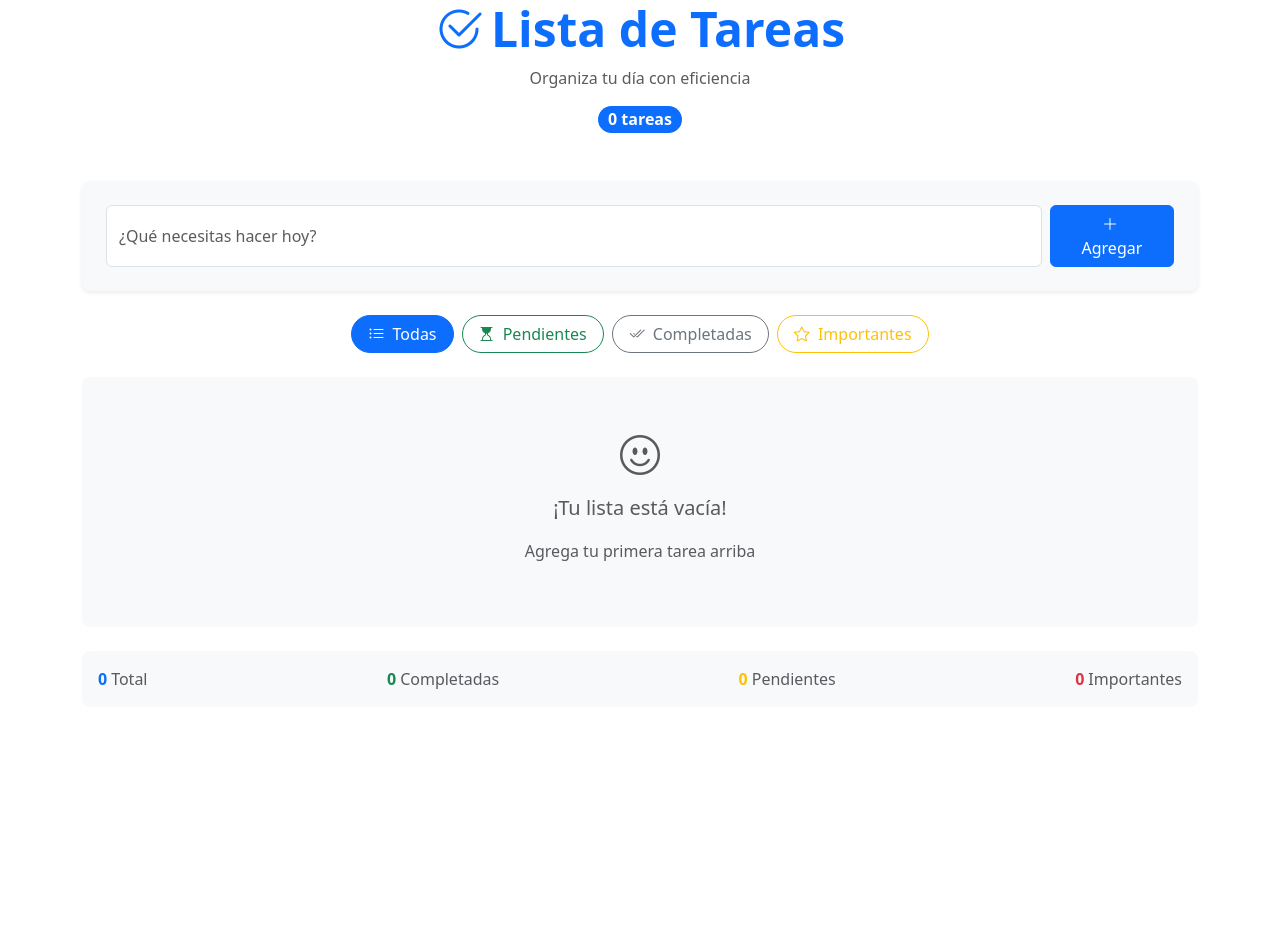
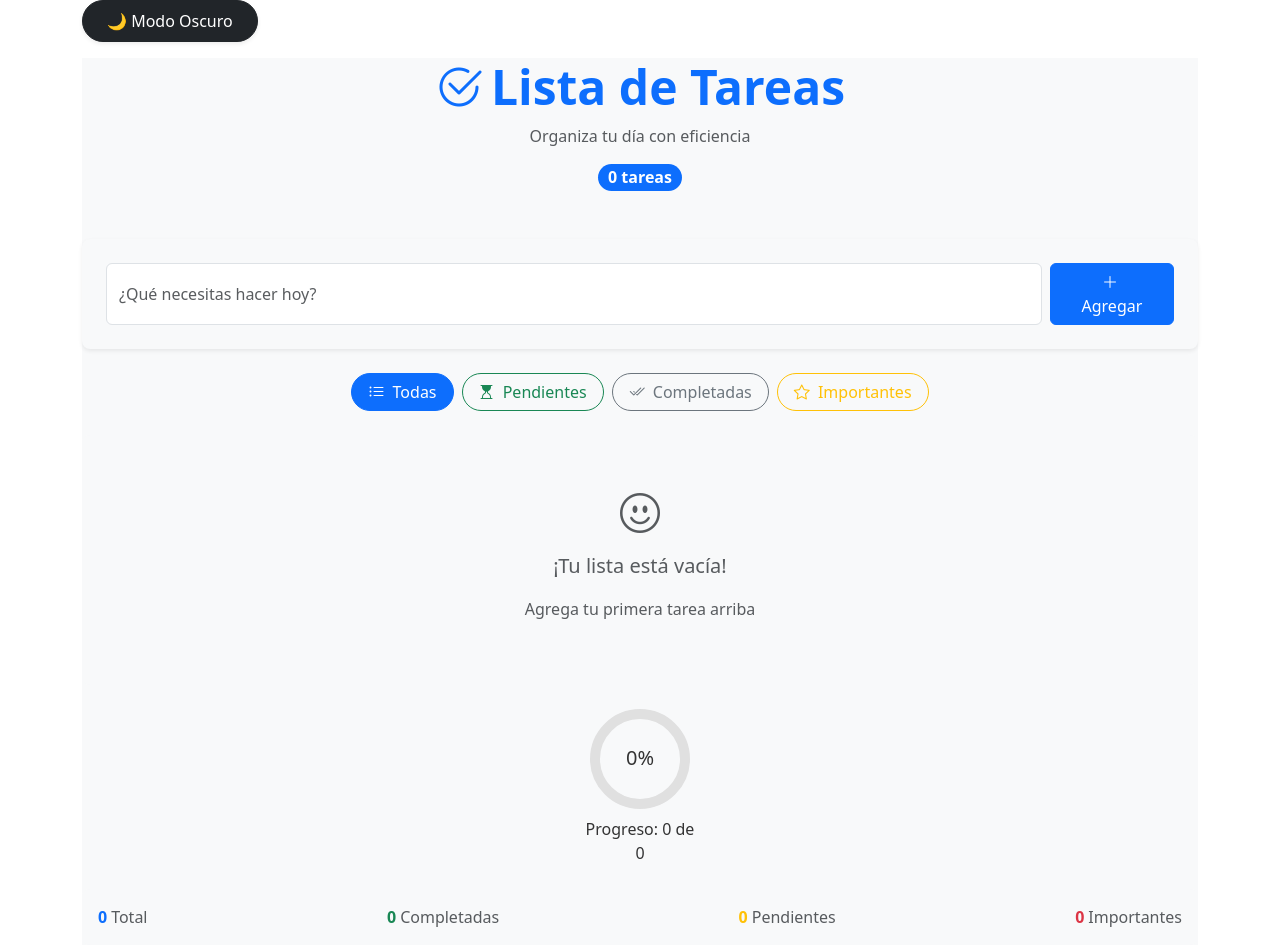
Before and after one commit to F3lip3-xz/TodoList, a React (Vite) app: page / in a window 1280 px wide. Before the commit the page ends 800 px from the top, so only its background shows below. Built offline with nearby package versions, Linux system fonts and the light colour scheme.

Commit message:
Agregar funcionalidad de edición y etiquetas a las tareas, implementar selección de fecha de vencimiento y mejorar el diseño con un gráfico de progreso.

```diff
--- a/index.html
+++ b/index.html
@@ -12,8 +12,11 @@
 </head>
 
 <body>
-  <div id="root"></div>
-  <script type="module" src="/src/main.jsx"></script>
+  <div class="container">
+    <div id="root"></div>
+    <script type="module" src="/src/main.jsx"></script>
+  </div>
+
 </body>
 
 </html>
--- a/package.json
+++ b/package.json
@@ -16,6 +16,7 @@
     "date-fns": "^4.1.0",
     "react": "^18.3.1",
     "react-bootstrap": "^2.10.4",
+    "react-datepicker": "^8.4.0",
     "react-dom": "^18.3.1",
     "react-icons": "^5.5.0",
     "react-toastify": "^11.0.5",
--- a/src/App.jsx
+++ b/src/App.jsx
@@ -1,15 +1,32 @@
 import TodoList from './components/TodoList';
-import { Container } from 'react-bootstrap';
 import './styles/main.css';
+import { useState } from 'react';
+import { Button } from 'react-bootstrap';
 
 function App() {
+  const [theme, setTheme] = useState('light');
+
+  const toggleTheme = () => {
+    setTheme(theme === 'light' ? 'dark' : 'light');
+    document.documentElement.setAttribute('data-theme', theme === 'light' ? 'dark' : 'light');
+  };
+
   return (
-    <Container>
-      <div className="todo-app">
-        <TodoList />
-      </div>
-    </Container>
+    <div className="todo-app flex flex-col items-center">
+
+      <Button
+        onClick={toggleTheme}
+        className={`mb-3 px-4 py-2 rounded-pill d-flex align-items-center gap-2 shadow-sm
+        ${theme === 'light' ? 'btn-dark' : 'btn-light border'}`}
+      >
+        {theme === 'light' ? '🌙 Modo Oscuro' : '☀️ Modo Claro'}
+      </Button>
+
+
+      <TodoList />
+    </div>
   );
+
 }
 
 export default App;
--- /dev/null
+++ b/src/components/ProgressChart.jsx
@@ -0,0 +1,39 @@
+import React from 'react';
+
+const ProgressChart = ({ total, completed }) => {
+    const percentage = total > 0 ? (completed / total) * 100 : 0;
+    const circumference = 2 * Math.PI * 45;
+    const offset = circumference - (percentage / 100) * circumference;
+
+    return (
+        <div className="progress-chart text-center mb-4">
+            <svg width="100" height="100" viewBox="0 0 100 100">
+                <circle
+                    cx="50"
+                    cy="50"
+                    r="45"
+                    fill="none"
+                    stroke="#e0e0e0"
+                    strokeWidth="10"
+                />
+                <circle
+                    cx="50"
+                    cy="50"
+                    r="45"
+                    fill="none"
+                    stroke="#28a745"
+                    strokeWidth="10"
+                    strokeDasharray={circumference}
+                    strokeDashoffset={offset}
+                    transform="rotate(-90 50 50)"
+                />
+                <text x="50" y="50" textAnchor="middle" dy="0.3em" fontSize="20" fill="#333">
+                    {`${Math.round(percentage)}%`}
+                </text>
+            </svg>
+            <p className="mt-2">Progreso: {completed} de {total}</p>
+        </div>
+    );
+};
+
+export default ProgressChart;
--- a/src/components/TodoItem.jsx
+++ b/src/components/TodoItem.jsx
@@ -1,17 +1,27 @@
 import { useState } from 'react';
 import { ListGroup, Form, Button, Badge, Modal } from 'react-bootstrap';
+import DatePicker from 'react-datepicker';
+import 'react-datepicker/dist/react-datepicker.css';
 import { format } from 'date-fns';
 import { es } from 'date-fns/locale';
 
-const TodoItem = ({ todo, toggleEstado, toggleImportante, eliminarTarea }) => {
+const TodoItem = ({ todo, toggleEstado, toggleImportante, eliminarTarea, updateTarea }) => {
     const [isHovered, setIsHovered] = useState(false);
-    const [showDeleteModal, setShowDeleteModal] = useState(false); // Estado para el modal de confirmación
+    const [showDeleteModal, setShowDeleteModal] = useState(false);
+    const [isEditing, setIsEditing] = useState(false);
+    const [dueDate, setDueDate] = useState(todo.fechaVencimiento ? new Date(todo.fechaVencimiento) : null);
+    const [tags, setTags] = useState(todo.tags || []);
+    const [editedTarea, setEditedTarea] = useState(todo.tarea);
     const { id, tarea, estado, fecha, importante } = todo;
 
-    // Función para confirmar la eliminación
     const handleDeleteConfirm = () => {
         eliminarTarea(id);
         setShowDeleteModal(false);
+    };
+
+    const handleSaveEdit = () => {
+        updateTarea(id, { tarea: editedTarea, fechaVencimiento: dueDate, tags });
+        setIsEditing(false);
     };
 
     return (
@@ -22,6 +32,35 @@ const TodoItem = ({ todo, toggleEstado, toggleImportante, eliminarTarea }) => {
                 onMouseLeave={() => setIsHovered(false)}
             >
                 <div className="d-flex align-items-center justify-content-between">
+                    {isEditing ? (
+                        <div className="d-flex align-items-center flex-grow-1 w-100">
+                            <Form.Control
+                                value={editedTarea}
+                                onChange={(e) => setEditedTarea(e.target.value)}
+                                className="me-3"
+                            />
+                            <DatePicker
+                                selected={dueDate}
+                                onChange={(date) => setDueDate(date)}
+                                locale={es}
+                                dateFormat="PPP"
+                                className="me-3"
+                                placeholderText="Fecha de vencimiento"
+                            />
+                            <Form.Control
+                                value={tags.join(', ')}
+                                onChange={(e) => setTags(e.target.value.split(',').map(tag => tag.trim()))}
+                                placeholder="Etiquetas (separadas por coma)"
+                                className="me-3"
+                            />
+                            <Button variant="success" onClick={handleSaveEdit} className="me-2">
+                                Guardar
+                            </Button>
+                            <Button variant="secondary" onClick={() => setIsEditing(false)}>
+                                Cancelar
+                            </Button>
+                        </div>
+                    ) : (
                         <div className="d-flex align-items-center flex-grow-1">
                             <Form.Check
                                 type="checkbox"
@@ -30,10 +69,10 @@ const TodoItem = ({ todo, toggleEstado, toggleImportante, eliminarTarea }) => {
                                 className={`me-3 ${importante ? 'important-check' : ''}`}
                                 id={`todo-check-${id}`}
                             />
-
                             <label
                                 htmlFor={`todo-check-${id}`}
                                 className={`todo-text mb-0 flex-grow-1 ${estado ? 'text-muted' : ''}`}
+                                onDoubleClick={() => setIsEditing(true)}
                             >
                                 <div className="d-flex align-items-center">
                                     {importante && (
@@ -43,15 +82,24 @@ const TodoItem = ({ todo, toggleEstado, toggleImportante, eliminarTarea }) => {
                                         {tarea}
                                     </span>
                                 </div>
-
-                            {fecha && (
+                                {dueDate && (
                                     <small className="d-block text-muted mt-1">
                                         <i className="bi bi-calendar me-1"></i>
-                                    {format(new Date(fecha), 'PPP', { locale: es })}
+                                        Vence: {format(dueDate, 'PPP', { locale: es })}
                                     </small>
+                                )}
+                                {tags.length > 0 && (
+                                    <div className="mt-1">
+                                        {tags.map((tag, index) => (
+                                            <Badge key={index} bg="secondary" className="me-1">
+                                                {tag}
+                                            </Badge>
+                                        ))}
+                                    </div>
                                 )}
                             </label>
                         </div>
+                    )}
 
                     <div className="actions d-flex align-items-center">
                         <Button
@@ -62,12 +110,11 @@ const TodoItem = ({ todo, toggleEstado, toggleImportante, eliminarTarea }) => {
                         >
                             <i className={`bi ${importante ? 'bi-star-fill' : 'bi-star'}`}></i>
                         </Button>
-
-                        {isHovered && (
+                        {isHovered && !isEditing && (
                             <Button
                                 variant="link"
                                 className="text-danger p-1"
-                                onClick={() => setShowDeleteModal(true)} // Mostrar modal en lugar de eliminar directamente
+                                onClick={() => setShowDeleteModal(true)}
                                 title="Eliminar tarea"
                             >
                                 <i className="bi bi-trash"></i>
@@ -77,7 +124,6 @@ const TodoItem = ({ todo, toggleEstado, toggleImportante, eliminarTarea }) => {
                 </div>
             </ListGroup.Item>
 
-            {/* Modal de confirmación para eliminar tarea */}
             <Modal show={showDeleteModal} onHide={() => setShowDeleteModal(false)} centered>
                 <Modal.Header closeButton className="bg-light">
                     <Modal.Title className="fw-bold">
--- a/src/components/TodoList.jsx
+++ b/src/components/TodoList.jsx
@@ -5,6 +5,7 @@ import { format } from 'date-fns';
 import { es } from 'date-fns/locale';
 import { toast } from 'react-toastify';
 import TodoItem from './TodoItem';
+import ProgressChart from './ProgressChart'; // Nuevo componente para el progreso
 
 const TodoList = () => {
     const [todos, setTodos] = useState([]);
@@ -13,13 +14,11 @@ const TodoList = () => {
     const tareaRef = useRef();
     const KEY = "todos-app-felipe";
 
-    // Cargar tareas al iniciar
     useEffect(() => {
         const storedTodos = JSON.parse(localStorage.getItem(KEY)) || [];
         setTodos(storedTodos);
     }, []);
 
-    // Guardar tareas cuando cambian
     useEffect(() => {
         localStorage.setItem(KEY, JSON.stringify(todos));
     }, [todos]);
@@ -27,20 +26,19 @@ const TodoList = () => {
     const agregarTarea = (e) => {
         e.preventDefault();
         const tarea = tareaRef.current.value.trim();
-
         if (!tarea) {
             toast.warning('¡Debes escribir una tarea!');
             return;
         }
-
         const nuevaTarea = {
             id: uuidv4(),
             tarea,
             estado: false,
             fecha: new Date().toISOString(),
-            importante: false
+            importante: false,
+            fechaVencimiento: null,
+            tags: []
         };
-
         setTodos(prev => [nuevaTarea, ...prev]);
         tareaRef.current.value = '';
         toast.success('✅ Tarea agregada');
@@ -61,6 +59,12 @@ const TodoList = () => {
     const eliminarTarea = (id) => {
         setTodos(prev => prev.filter(todo => todo.id !== id));
         toast.info('🗑️ Tarea eliminada');
+    };
+
+    const updateTarea = (id, updatedData) => {
+        setTodos(prev => prev.map(todo =>
+            todo.id === id ? { ...todo, ...updatedData } : todo
+        ));
     };
 
     const eliminarCompletadas = () => {
@@ -91,7 +95,6 @@ const TodoList = () => {
 
     return (
         <div className="todo-container">
-            {/* Encabezado */}
             <div className="todo-header text-center mb-5">
                 <h1 className="display-5 fw-bold text-primary">
                     <i className="bi bi-check2-circle me-2"></i>
@@ -103,7 +106,6 @@ const TodoList = () => {
                 </Badge>
             </div>
 
-            {/* Formulario */}
             <Form onSubmit={agregarTarea} className="mb-4 p-4 bg-light rounded-3 shadow-sm">
                 <div className="d-flex gap-2">
                     <Form.Control
@@ -118,7 +120,6 @@ const TodoList = () => {
                 </div>
             </Form>
 
-            {/* Filtros */}
             <div className="d-flex justify-content-center gap-2 mb-4 flex-wrap">
                 <Button
                     variant={filter === 'all' ? 'primary' : 'outline-primary'}
@@ -150,7 +151,6 @@ const TodoList = () => {
                 </Button>
             </div>
 
-            {/* Lista de tareas */}
             {todos.length === 0 ? (
                 <div className="text-center py-5 my-4 bg-light rounded-3">
                     <i className="bi bi-emoji-smile fs-1 text-muted"></i>
@@ -166,12 +166,14 @@ const TodoList = () => {
                             toggleEstado={toggleEstadoTarea}
                             toggleImportante={toggleImportante}
                             eliminarTarea={eliminarTarea}
+                            updateTarea={updateTarea}
                         />
                     ))}
                 </ListGroup>
             )}
 
-            {/* Estadísticas */}
+            <ProgressChart total={todos.length} completed={tareasCompletadas} />
+
             <div className="todo-stats p-3 bg-light rounded-3 d-flex justify-content-between flex-wrap">
                 <div className="stat-item">
                     <span className="text-primary fw-bold">{todos.length}</span>
@@ -191,7 +193,6 @@ const TodoList = () => {
                 </div>
             </div>
 
-            {/* Botón limpiar */}
             {tareasCompletadas > 0 && (
                 <div className="text-center mt-3">
                     <Button
@@ -205,7 +206,6 @@ const TodoList = () => {
                 </div>
             )}
 
-            {/* Modal de confirmación */}
             <Modal show={showModal} onHide={() => setShowModal(false)} centered>
                 <Modal.Header closeButton className="bg-light">
                     <Modal.Title className="fw-bold">
--- a/src/styles/main.css
+++ b/src/styles/main.css
@@ -54,3 +54,81 @@
         flex-direction: column;
     }
 }
+
+/* Estilos para el gráfico de progreso */
+.progress-chart {
+    max-width: 120px;
+    margin: 0 auto;
+}
+
+/* Modo Claro/Oscuro */
+:root {
+    --bg-color: #ffffff;
+    --text-color: #333333;
+    --card-bg: #f8f9fa;
+    --primary-color: #007bff;
+    --border-color: #ced4da;
+}
+
+[data-theme="dark"] {
+    --bg-color: #1a1a1a;
+    --text-color: #ffffff;
+    --card-bg: #2d2d2d;
+    --primary-color: #6c757d;
+    --border-color: #4b4b4b;
+}
+
+body {
+    background-color: var(--bg-color);
+    color: var(--text-color);
+    transition: background-color 0.3s, color 0.3s;
+}
+
+.todo-container, .bg-light {
+    background-color: var(--card-bg) !important;
+}
+
+/* Personalización de react-datepicker */
+.react-datepicker {
+    font-family: -apple-system, BlinkMacSystemFont, "Segoe UI", Roboto, "Helvetica Neue", Arial, sans-serif;
+    border: 1px solid var(--border-color);
+    border-radius: 0.25rem;
+    box-shadow: 0 0.5rem 1rem rgba(0, 0, 0, 0.15);
+    background-color: var(--bg-color);
+    color: var(--text-color);
+}
+
+.react-datepicker__header {
+    background-color: var(--card-bg);
+    border-bottom: 1px solid var(--border-color);
+}
+
+.react-datepicker__day-name,
+.react-datepicker__day {
+    color: var(--text-color);
+}
+
+.react-datepicker__day--selected,
+.react-datepicker__day--keyboard-selected {
+    background-color: var(--primary-color) !important;
+    color: #ffffff !important;
+}
+
+.react-datepicker__day--today {
+    background-color: rgba(var(--primary-color), 0.2);
+    color: var(--text-color);
+}
+
+.react-datepicker__input-container input {
+    border: 1px solid var(--border-color);
+    border-radius: 0.25rem;
+    padding: 0.375rem 0.75rem;
+    font-size: 1rem;
+    width: 100%;
+}
+
+.react-datepicker__input-container input:focus {
+    outline: none;
+    border-color: var(--primary-color);
+    box-shadow: 0 0 0 0.2rem rgba(var(--primary-color), 0.25);
+}
```
Also changed, not shown: 1 other file (tests, documents, lock files or other folders). Lines whose indentation alone changed are shown as unchanged.
